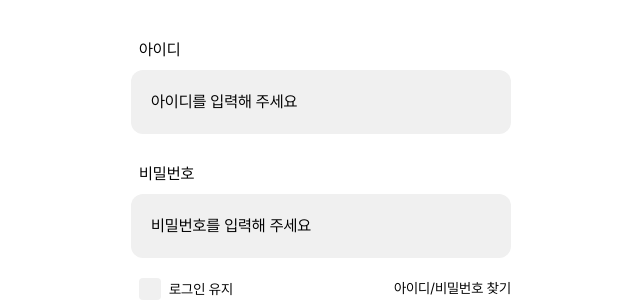
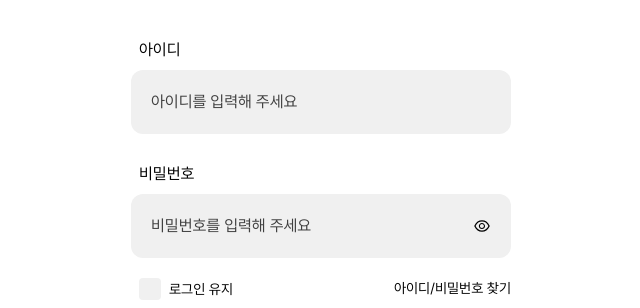
Before and after one commit to petD-ary/petDiary, a Next.js app: page /login in a window 1280 px wide. Shown: the part 138-446 px from the top of the page, without its empty margins (319-959 px from the left). Built offline with nearby package versions, Linux system fonts and the light colour scheme.

Commit message:
feat: 비밀번호 표시 기능 추가

```diff
--- a/app/components/Input/index.tsx
+++ b/app/components/Input/index.tsx
@@ -1,3 +1,6 @@
+import { BsCheckLg, BsXLg } from 'react-icons/bs';
+import { AiOutlineEye, AiOutlineEyeInvisible } from 'react-icons/ai';
+
 interface InputProps {
   label: string;
   type: string;
@@ -7,6 +10,9 @@ interface InputProps {
   placeholder?: string;
   button?: string;
   desc?: string;
+  checkbox?: boolean;
+  handleChangeType?: () => void;
+  showPassword?: boolean;
 }
 
 const Input = ({
@@ -18,22 +24,51 @@ const Input = ({
   placeholder,
   button,
   desc,
+  ...props
 }: InputProps) => {
   return (
     <div className='w-full mt-5 text-1.4rem'>
       <label className='block p-2'>{label}</label>
-      <div className='flex justify-between gap-2'>
+      <div className='flex justify-between gap-2 relative'>
         <input
           type={type}
           value={value}
           onChange={(e) => setValue(e.target.value)}
           required={required}
           placeholder={placeholder && placeholder}
-          className={`flex-grow outline-none border-none p-5 bg-grayColor-100 placeholder-black rounded-xl
+          className={`flex-grow outline-none border-none p-5 bg-grayColor-100 placeholder-grayColor-400 rounded-xl
           ${type === 'text' ? 'cursor-text' : ''}
           ${type === 'password' ? 'cursor-text' : ''}
           `}
         />
+        {props.checkbox ? (
+          <BsCheckLg
+            className='absolute right-5 top-1/2 -translate-y-1/2 text-green-500'
+            size={18}
+          />
+        ) : (
+          props.checkbox !== undefined && (
+            <BsXLg
+              size={18}
+              className='absolute right-5 top-1/2 -translate-y-1/2 text-rose-500'
+            />
+          )
+        )}
+        {props.showPassword ? (
+          <AiOutlineEyeInvisible
+            size={18}
+            onClick={props.handleChangeType}
+            className='absolute right-5 top-1/2 -translate-y-1/2 cursor-pointer'
+          />
+        ) : (
+          props.showPassword !== undefined && (
+            <AiOutlineEye
+              size={18}
+              onClick={props.handleChangeType}
+              className='absolute right-5 top-1/2 -translate-y-1/2 cursor-pointer'
+            />
+          )
+        )}
         {button ? (
           <button
             type='button'
@@ -47,7 +82,7 @@ const Input = ({
           </button>
         ) : null}
       </div>
-      {desc ? <p className='pt-5 pl-5'>{desc}</p> : null}
+      {desc ? <p className='pt-5 pl-5 text-grayColor-400'>{desc}</p> : null}
     </div>
   );
 };
--- a/app/components/Login/Login.tsx
+++ b/app/components/Login/Login.tsx
@@ -14,6 +14,7 @@ import SocialButton from '../Input/SocialButton';
 export const Login = () => {
   const [userId, setUserId] = useState<string>('');
   const [password, setPassword] = useState<string>('');
+  const [showPassword, setShowPassword] = useState<boolean>(false);
   const [automaticLogin, setAutomaticLogin] = useState<boolean>(false);
 
   const confirm = userId === '' || password === '';
@@ -32,11 +33,13 @@ export const Login = () => {
 
         <Input
           label='비밀번호'
-          type='password'
+          type={showPassword ? 'text' : 'password'}
           value={password}
           setValue={(value: string) => setPassword(value)}
           placeholder='비밀번호를 입력해 주세요'
           required
+          handleChangeType={() => setShowPassword((prev) => !prev)}
+          showPassword={showPassword}
         />
 
         <div className='flex justify-between pt-5'>
```
